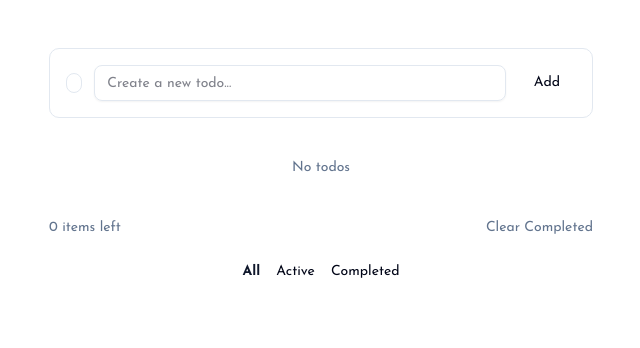
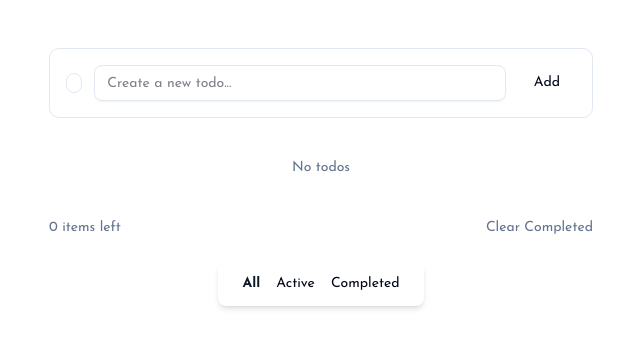
Before and after one commit to andrewteece/todoApp, a React (Vite) app in the folder todo-app/: page / in a window 1280 px wide. Shown: the top 348 px of the page, without its empty margins (319-959 px from the left). Built offline with nearby package versions, Linux system fonts and the light colour scheme.

Commit message:
refactor and update App

```diff
--- a/todo-app/src/App.tsx
+++ b/todo-app/src/App.tsx
@@ -5,6 +5,7 @@ import { useTodoContext } from '@/features/todo/context/useTodoContext';
 import { TodoInput } from '@/features/todo/components/TodoInput';
 import { TodoList } from '@/features/todo/components/TodoList';
 import { FilterBar } from '@/features/todo/components/FilterBar';
+import { FilterBarMobile } from '@/features/todo/components/FilterBarMobile';
 
 export function AppContent() {
   const {
@@ -29,8 +30,10 @@ export function AppContent() {
       </div>
 
       {/* Filter controls */}
-      <div className='flex justify-center'>
-        <FilterBar />
+      <div className='hidden sm:flex justify-center'>
+        <div className='rounded-md shadow-md bg-light-bg dark:bg-dark-desaturatedBlue px-6 py-3'>
+          <FilterBar />
+        </div>
       </div>
     </main>
   );
--- a/todo-app/src/features/todo/components/FilterBarMobile.tsx
+++ b/todo-app/src/features/todo/components/FilterBarMobile.tsx
@@ -1,7 +1,8 @@
-// src/features/todo/components/FilterBarMobile.tsx
 import { useTodoContext } from '@/features/todo/context/useTodoContext';
+import type { FilterType } from '@/features/todo/context/useTodoReducer';
+import clsx from 'clsx';
 
-const filters = ['all', 'active', 'completed'] as const;
+const filters: FilterType[] = ['all', 'active', 'completed'];
 
 export function FilterBarMobile() {
   const {
@@ -10,20 +11,21 @@ export function FilterBarMobile() {
   } = useTodoContext();
 
   return (
-    <div className='mt-6 px-6 py-4 bg-light-bg dark:bg-dark-desaturatedBlue rounded shadow flex justify-center gap-6 sm:hidden'>
+    <div className='flex justify-center sm:hidden p-4 rounded-md shadow-md bg-light-bg dark:bg-dark-desaturatedBlue'>
+      <div className='flex gap-6 text-sm'>
         {filters.map((f) => (
           <button
             key={f}
             onClick={() => dispatch({ type: 'SET_FILTER', payload: f })}
-          className={`capitalize font-bold text-sm transition ${
-            filter === f
-              ? 'text-primary'
-              : 'text-light-darkGrayishBlue dark:text-dark-darkGrayishBlue hover:text-primary'
-          }`}
+            className={clsx(
+              'capitalize hover:text-primary transition',
+              filter === f && 'text-primary font-semibold'
+            )}
           >
             {f}
           </button>
         ))}
       </div>
+    </div>
   );
 }
```
Lines whose indentation alone changed are shown as unchanged.
